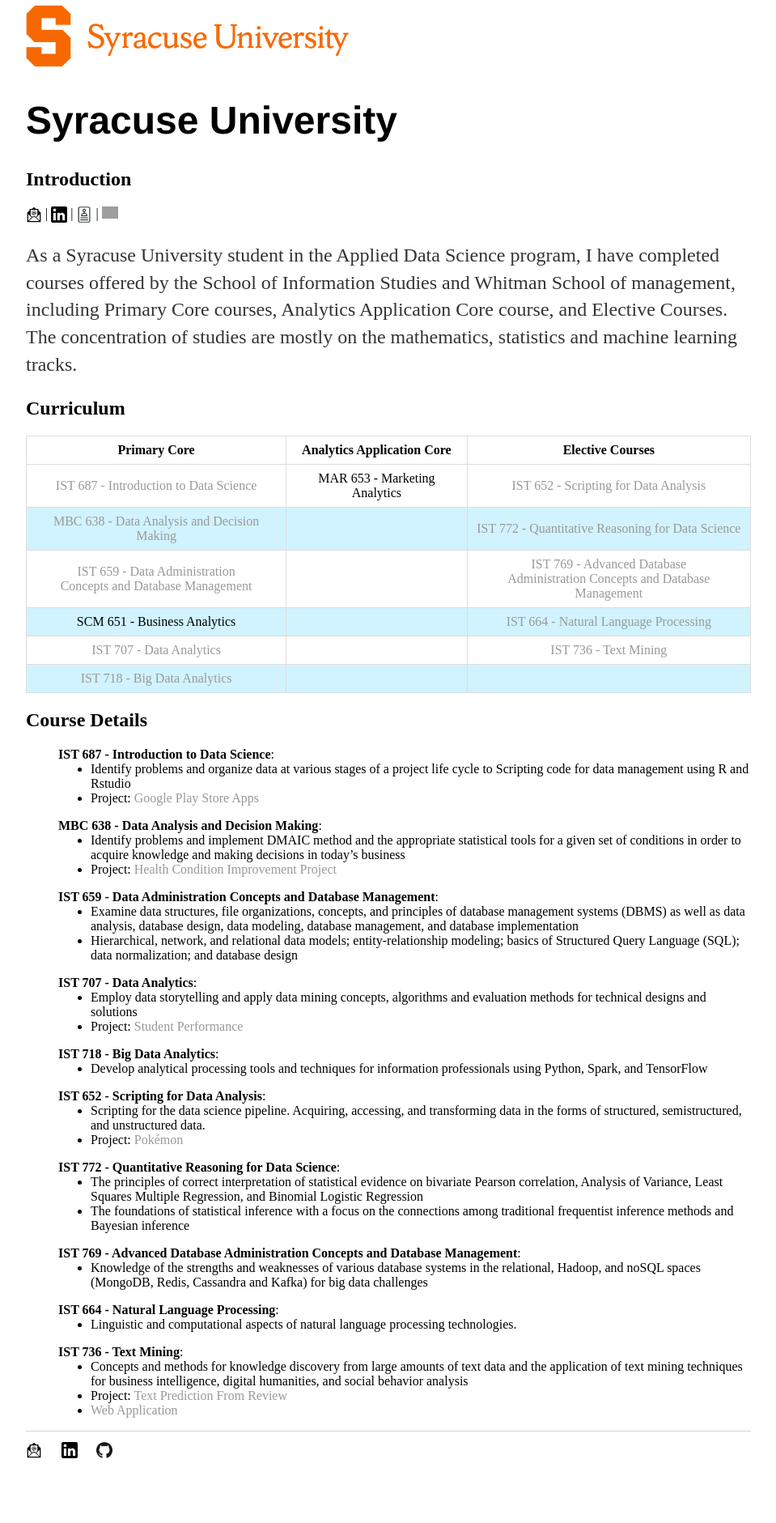
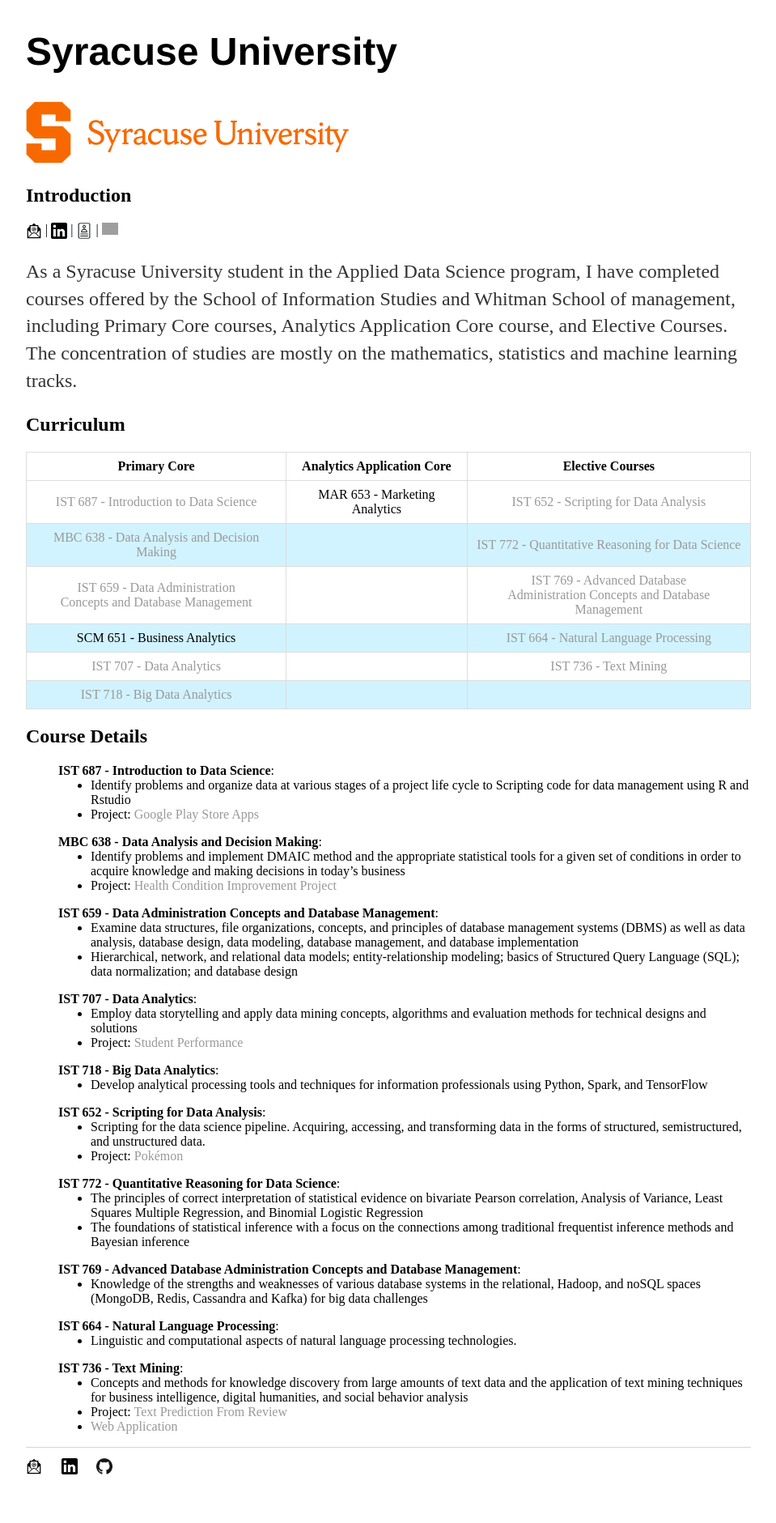
Before and after one commit to bing020815/bing020815.github.io, a Jekyll site: the page built from academics/index.html, in a window 1280 px wide. Shown: the part 494-2375 px from the top of the page at 81% size, without its empty margins (160-1119 px from the left). Built offline with Jekyll 4.4.1, drawn with Linux system fonts in a browser that asks for light colours; grey boxes are pictures that could not be loaded.

Commit message:
Update index.html

```diff
--- a/academics/index.html
+++ b/academics/index.html
@@ -2,7 +2,10 @@
 layout: default
 title: "Syracuse University"
 ---
-<img src="../img/syracuse.png" title="Syracuese University" width="400" height="81"><h1>{{ page.title }}</h1>
+<div class = "page title" >
+<h1>{{ page.title }}</h1>
+<img src="../img/syracuse.png" title="Syracuese University" width="400" height="81">
+</div>
 
 <div class = "academics" >
 
```
